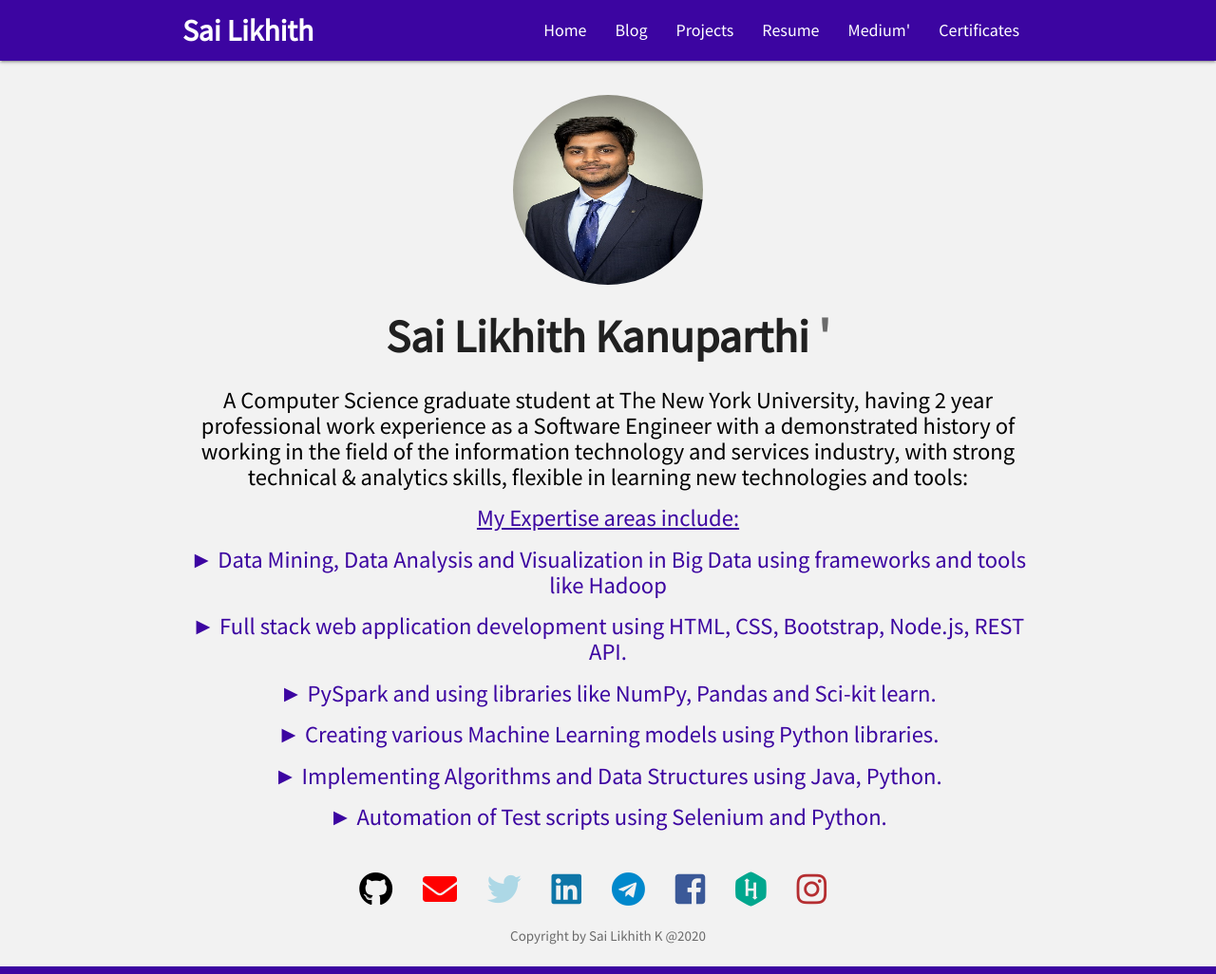
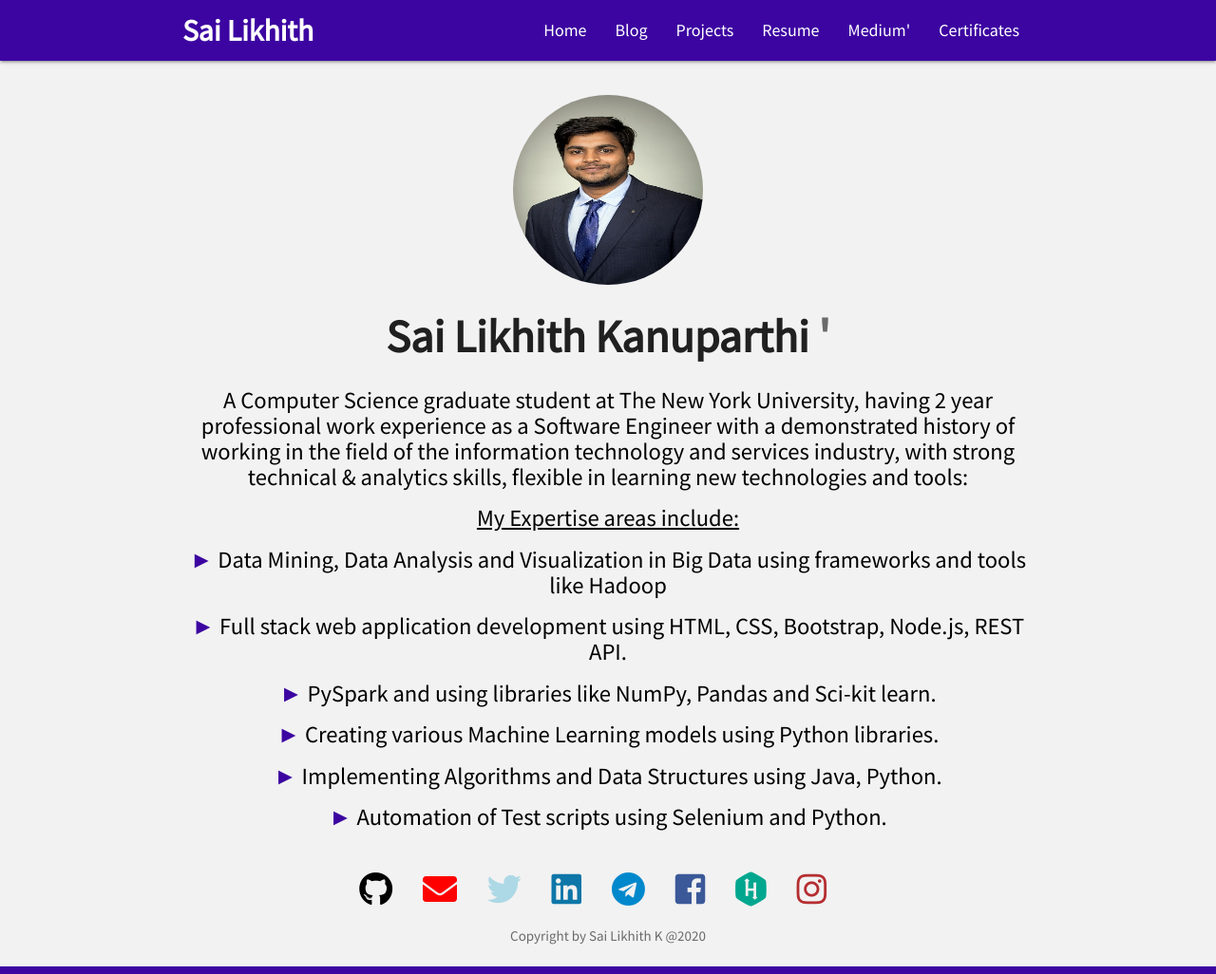
Before and after one commit to SaiLikhith7/Mywebsite, a Jekyll site: the page built from index.html, in a window 1280 px wide. Shown: the whole page at 95% size. Built offline with Jekyll 4.4.1, drawn with Linux system fonts in a browser that asks for light colours; nearby versions of some CDN libraries.

Commit message:
Update index.html

```diff
--- a/index.html
+++ b/index.html
@@ -22,7 +22,7 @@ layout: home
   <div>
     <h5 id="test1">
       <span style="color:#000000;">A Computer Science graduate student at The New York University, having 2 year professional work experience as a Software Engineer with a demonstrated history of working in the field of the information technology and services industry, with strong technical & analytics skills, flexible in learning new technologies and tools:</span>
-      <span style = "color: #3c05a1;">
+      <span style = "color: #000000;">
             <h5 id= "test2"> <u> My Expertise areas include:</u> </span></h5>
             <h5 id= "test4"> <span style="color:#3c05a1;"> ►</span> Data Mining, Data Analysis and Visualization in Big Data using frameworks and tools like Hadoop</h5>
             <h5 id= "test7"><span style="color:#3c05a1;"> ► </span> Full stack web application development using HTML, CSS, Bootstrap, Node.js, REST API. </h5>
```
